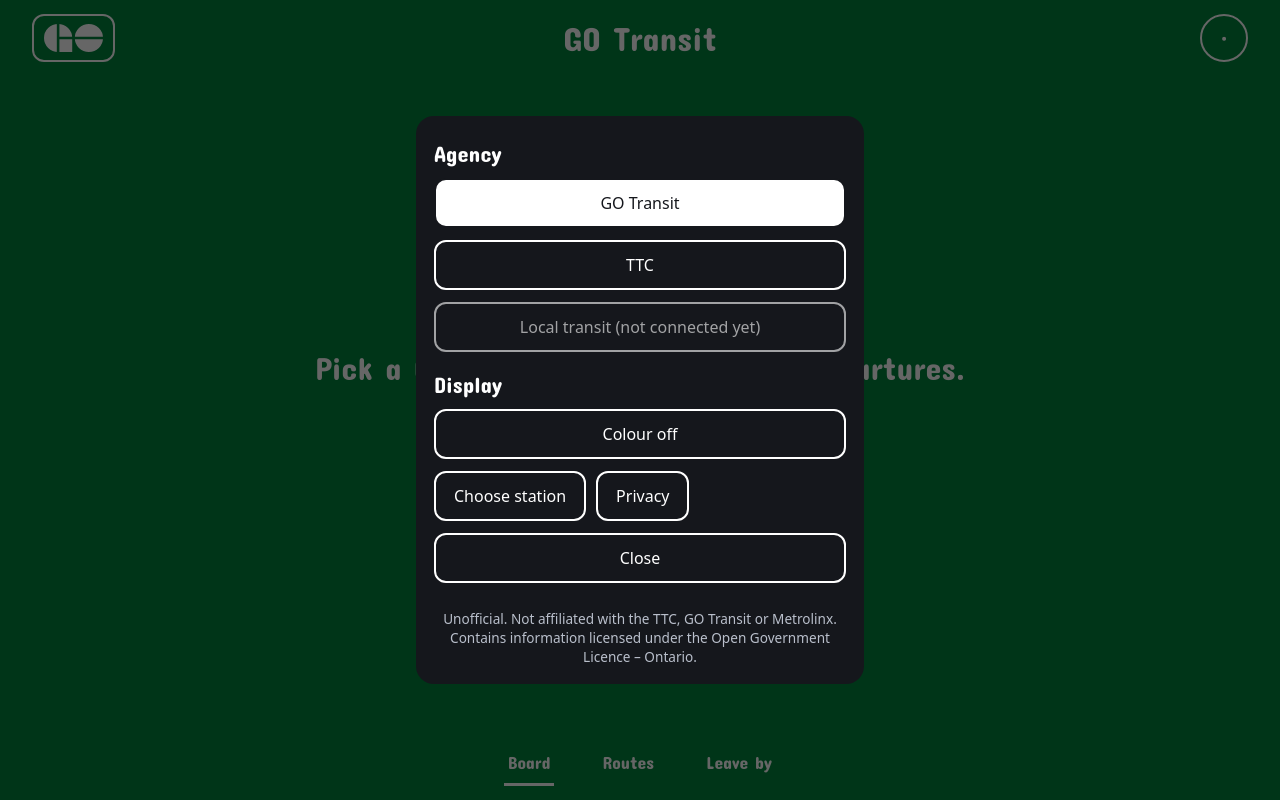
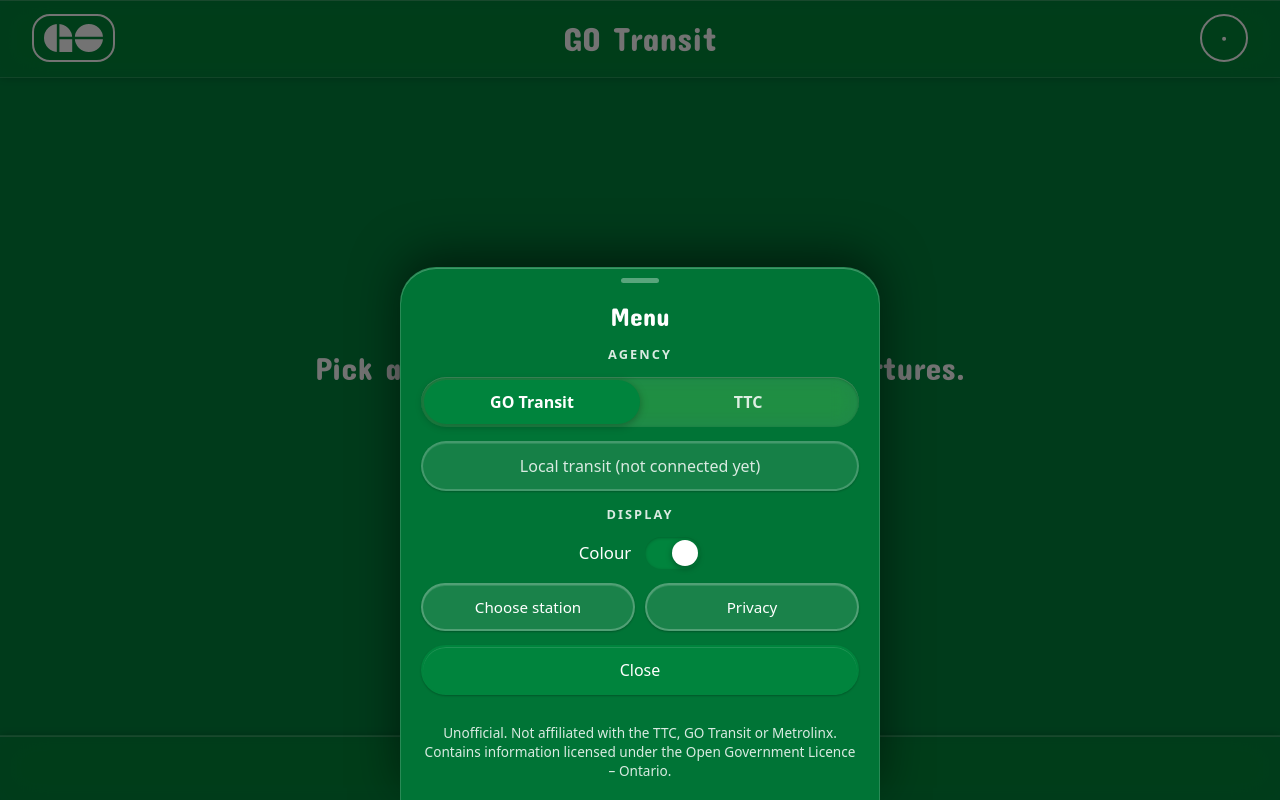
Before and after one commit to huzaimm01/wayfare, a plain HTML site: page index.html in a window 1280 px wide. Both pictures are taken after a click on the button 73 px from the left and 38 px from the top of the page. Drawn offline with Linux system fonts and the light colour scheme.

Commit message:
Wayfare: Liquid Glass menu, contrast fixes, README, worker wiring

```diff
--- a/css/app.css
+++ b/css/app.css
@@ -1,22 +1,23 @@
-:root{--bg:#0059B3;--fg:#fff;--dim:#dbe6f5;--ui:system-ui,-apple-system,"Segoe UI",Roboto,sans-serif;--display:"Concert One",var(--ui)}
+:root{--bg:#0059B3;--fg:#fff;--dim:#dbe6f5;--sheet-bg:#23262b;--sheet-fg:#fff;--accent:#00843D;--ui:system-ui,-apple-system,"Segoe UI",Roboto,sans-serif;--display:"Concert One",var(--ui)}
 *,*::before,*::after{box-sizing:border-box}
 [hidden]{display:none!important}
 html{-webkit-text-size-adjust:100%}
-body{margin:0;min-height:100dvh;background:var(--bg);color:var(--fg);font-family:var(--display)}
-button{font:inherit;color:inherit;background:none;border:0;padding:0;cursor:pointer}
+body{margin:0;min-height:100dvh;background:var(--bg);color:var(--fg);font-family:var(--display);transition:background-color .35s ease,color .35s ease}
+button{font:inherit;color:inherit;background:none;border:0;padding:0;cursor:pointer;transition:background-color .3s ease,color .3s ease,border-color .3s ease,opacity .3s ease,transform .15s ease}
+button:active{transform:scale(.97)}
 a{color:inherit}
 :focus-visible{outline:3px solid currentColor;outline-offset:3px;border-radius:6px}
 .sr{position:absolute;width:1px;height:1px;overflow:hidden;clip-path:inset(50%);white-space:nowrap}
 
-#screen{height:100dvh;display:grid;grid-template-rows:auto minmax(0,1fr) auto;padding:env(safe-area-inset-top) env(safe-area-inset-right) env(safe-area-inset-bottom) env(safe-area-inset-left)}
-header{display:grid;grid-template-columns:1fr auto 1fr;align-items:center;gap:8px;padding:14px clamp(14px,4vw,32px)}
+#screen{position:relative;height:100dvh;padding:0 env(safe-area-inset-right) 0 env(safe-area-inset-left)}
+header{position:absolute;top:env(safe-area-inset-top,0px);left:0;right:0;z-index:5;display:grid;grid-template-columns:1fr auto 1fr;align-items:center;gap:8px;padding:14px clamp(14px,4vw,32px);background:color-mix(in srgb,var(--bg) 72%,transparent);-webkit-backdrop-filter:blur(20px) saturate(1.5);backdrop-filter:blur(20px) saturate(1.5);border-bottom:1px solid color-mix(in srgb,var(--fg) 16%,transparent);box-shadow:0 1px 8px rgba(0,0,0,.18),inset 0 1px 0 color-mix(in srgb,var(--fg) 22%,transparent);transition:background-color .35s ease,border-color .35s ease}
 .mark-btn{justify-self:start}
-.mark{display:grid;place-items:center;min-width:48px;height:48px;padding:0 10px;border:2px solid currentColor;border-radius:12px;font-size:1.25rem}
+.mark{display:grid;place-items:center;min-width:48px;height:48px;padding:0 10px;border:2px solid currentColor;border-radius:18px;font-size:1.25rem}
 .mark img{display:block}
 .title{font-size:clamp(1.35rem,4.4vw,2.1rem);line-height:1.1;text-align:center;padding:6px 8px}
 .dir{justify-self:end;display:grid;place-items:center;width:48px;height:48px;border:2px solid currentColor;border-radius:50%;font-size:1.5rem}
 
-main{width:100%;max-width:46rem;margin:0 auto;padding:8px clamp(14px,4vw,32px) 16px;overflow-x:hidden;overflow-y:auto;display:flex;flex-direction:column;align-items:center}
+main{width:100%;max-width:46rem;height:100%;margin:0 auto;padding:calc(84px + env(safe-area-inset-top,0px)) clamp(14px,4vw,32px) calc(80px + env(safe-area-inset-bottom,0px));overflow-x:hidden;overflow-y:auto;display:flex;flex-direction:column;align-items:center}
 main.center{justify-content:center}
 main.top{align-items:stretch;gap:12px}
 .board{display:flex;flex-direction:column;align-items:center;text-align:center}
@@ -37,15 +38,15 @@ main.top{align-items:stretch;gap:12px}
 .lead{font-size:clamp(1.4rem,5vw,2rem);margin:0;line-height:1.2}
 .lead.left{text-align:left}
 
-nav{display:flex;justify-content:center;gap:clamp(14px,6vw,44px);padding:6px 16px 14px}
-nav button{padding:10px 4px;font-size:1.1rem;color:var(--dim);border-bottom:3px solid transparent}
-nav button[aria-current=page]{color:var(--fg);border-bottom-color:currentColor}
+nav{position:absolute;bottom:env(safe-area-inset-bottom,0px);left:0;right:0;z-index:5;display:flex;justify-content:center;gap:clamp(14px,6vw,44px);padding:6px 16px 14px;background:color-mix(in srgb,var(--bg) 72%,transparent);-webkit-backdrop-filter:blur(20px) saturate(1.5);backdrop-filter:blur(20px) saturate(1.5);border-top:1px solid color-mix(in srgb,var(--fg) 16%,transparent);box-shadow:0 -1px 8px rgba(0,0,0,.18),inset 0 1px 0 color-mix(in srgb,var(--fg) 22%,transparent);transition:background-color .35s ease,border-color .35s ease}
+nav button{padding:10px 4px;font-size:1.1rem;color:var(--dim);border-bottom:3px solid transparent;opacity:.72;transition:color .3s ease,border-color .3s ease,opacity .3s ease}
+nav button[aria-current=page]{color:var(--fg);border-bottom-color:currentColor;opacity:1}
 
-.btn{display:inline-block;padding:12px 18px;border:2px solid currentColor;border-radius:12px;font-family:var(--ui);font-size:1rem;text-decoration:none;text-align:center}
+.btn{display:inline-block;padding:12px 18px;border:2px solid currentColor;border-radius:18px;font-family:var(--ui);font-size:1rem;text-decoration:none;text-align:center;box-shadow:0 1px 3px rgba(0,0,0,.22)}
 .btn.wide{width:100%}
 .btn[disabled]{opacity:.6;cursor:default}
 .row{display:flex;gap:10px;flex-wrap:wrap}
-.field{width:100%;padding:12px 14px;border:2px solid currentColor;border-radius:12px;background:transparent;color:inherit;font:inherit;font-family:var(--ui)}
+.field{width:100%;padding:12px 14px;border:2px solid currentColor;border-radius:18px;background:transparent;color:inherit;font:inherit;font-family:var(--ui)}
 .field::placeholder{color:var(--dim)}
 .field.small{width:6rem}
 .lab{display:grid;gap:4px;font-family:var(--ui);font-size:.85rem;color:var(--dim)}
@@ -64,11 +65,31 @@ nav button[aria-current=page]{color:var(--fg);border-bottom-color:currentColor}
 .missed{opacity:.75}
 .missed .when{text-decoration:line-through}
 
-dialog{width:min(92vw,28rem);max-height:82dvh;padding:0;border:0;border-radius:18px;background:#15171c;color:#fff;font-family:var(--ui)}
-dialog::backdrop{background:rgba(0,0,0,.6)}
-.sheet{display:grid;gap:12px;padding:18px}
-.sheet h2{margin:.4rem 0 0;font:400 1.4rem var(--display)}
-.sheet .note,.sheet .sub{color:#b9bfcb}
-.sheet .field{color:#fff;border-color:#4a505c}
-.sheet .btn[aria-pressed=true]{background:#fff;color:#15171c}
-.sheet .list{overflow-y:auto;max-height:48dvh}
+dialog{position:fixed;left:0;right:0;bottom:0;top:auto;width:min(100vw,30rem);max-height:88dvh;margin:0 auto;padding:0;border:1px solid color-mix(in srgb,var(--fg) 16%,transparent);border-bottom:0;border-radius:36px 36px 0 0;background:color-mix(in srgb,var(--sheet-bg) 88%,#000);-webkit-backdrop-filter:blur(28px) saturate(1.6);backdrop-filter:blur(28px) saturate(1.6);color:var(--sheet-fg);font-family:var(--ui);box-shadow:0 -12px 48px rgba(0,0,0,.5),inset 0 1px 0 color-mix(in srgb,var(--sheet-fg) 25%,transparent)}
+dialog[open]{animation:sheet-in .45s cubic-bezier(.2,.9,.25,1.08)}
+dialog::backdrop{background:rgba(0,0,0,.55)}
+dialog[open]::backdrop{animation:fade-in .3s ease}
+@keyframes sheet-in{from{transform:translateY(64px);opacity:0}}
+@keyframes fade-in{from{opacity:0}}
+@media (prefers-reduced-motion:reduce){dialog[open],dialog[open]::backdrop{animation:none}}
+.sheet{display:grid;gap:14px;padding:10px 20px calc(20px + env(safe-area-inset-bottom));text-align:center}
+.sheet::before{content:"";justify-self:center;width:38px;height:5px;border-radius:99px;background:color-mix(in srgb,var(--sheet-fg) 35%,transparent)}
+.sheet h2{margin:.2rem 0 0;font:400 1.6rem var(--display)}
+.sheet .sec{margin:0;font:700 .8rem var(--ui);letter-spacing:.16em;text-transform:uppercase;color:var(--sheet-fg);opacity:.85}
+.sheet .row{display:grid;grid-template-columns:1fr 1fr}
+.sheet .row .btn{padding:12px 8px;font-size:.95rem;white-space:nowrap}
+.sheet .note,.sheet .sub{color:var(--sheet-fg);opacity:.85}
+.sheet .field{color:var(--sheet-fg);border-color:color-mix(in srgb,var(--sheet-fg) 32%,transparent);text-align:left}
+.sheet .btn{border-radius:99px;background:color-mix(in srgb,var(--sheet-fg) 10%,transparent);border-color:color-mix(in srgb,var(--sheet-fg) 24%,transparent);box-shadow:0 1px 2px rgba(0,0,0,.25),inset 0 1px 0 color-mix(in srgb,var(--sheet-fg) 12%,transparent)}
+.sheet .btn.primary{background:var(--accent);color:var(--fg);border-color:var(--accent)}
+.sheet .btn.ghost{opacity:.85}
+.sheet .list{text-align:left;overflow-y:auto;max-height:48dvh}
+.seg{position:relative;display:flex;padding:3px;border-radius:99px;background:color-mix(in srgb,var(--sheet-fg) 12%,transparent);-webkit-backdrop-filter:blur(12px) saturate(1.4);backdrop-filter:blur(12px) saturate(1.4);box-shadow:inset 0 1px 3px rgba(0,0,0,.25),inset 0 1px 0 color-mix(in srgb,var(--sheet-fg) 18%,transparent)}
+.seg-ind{position:absolute;top:3px;bottom:3px;left:3px;width:calc(50% - 3px);border-radius:99px;background:var(--accent);box-shadow:0 2px 8px rgba(0,0,0,.3);transition:transform .35s cubic-bezier(.2,.9,.25,1.2)}
+.seg button{position:relative;flex:1;padding:11px 4px;font-family:var(--ui);font-size:1rem;font-weight:600;color:var(--sheet-fg);opacity:.85;transition:color .3s ease,opacity .3s ease}
+.seg button[aria-pressed=true]{color:var(--fg);opacity:1}
+.switch-row{display:flex;align-items:center;justify-content:center;gap:14px;font-family:var(--ui);font-size:1.05rem}
+.switch{flex:none;width:56px;height:32px;border-radius:99px;background:color-mix(in srgb,var(--sheet-fg) 24%,transparent);position:relative;transition:background-color .3s ease;box-shadow:inset 0 1px 3px rgba(0,0,0,.25)}
+.switch .knob{position:absolute;top:3px;left:3px;width:26px;height:26px;border-radius:50%;background:var(--sheet-fg);box-shadow:0 2px 6px rgba(0,0,0,.35);transition:transform .38s cubic-bezier(.2,.9,.25,1.35),background-color .3s ease}
+.switch[aria-checked=true]{background:var(--accent)}
+.switch[aria-checked=true] .knob{transform:translateX(24px);background:var(--fg)}
--- a/js/config.js
+++ b/js/config.js
@@ -1,5 +1,5 @@
 // The one setting you must change: the URL of your deployed Worker, no trailing slash needed.
-export const WORKER_URL = '';
+export const WORKER_URL = 'https://wayfare.huzaimm01.workers.dev';
 
 export const REFRESH_MS = 20000;
 export const WALK = { mps: 1.3, detour: 1.25 }; // walking speed and a straight-line-to-street detour factor
--- a/js/main.js
+++ b/js/main.js
@@ -28,6 +28,12 @@ function setPalette(bg) {
   const p = palette(state.colour ? bg : '#2b2e35');
   const s = document.documentElement.style;
   s.setProperty('--bg', p.bg); s.setProperty('--fg', p.fg); s.setProperty('--dim', p.dim);
+  // Light palettes (yellow, orange) would put dark text on a light sheet: yellow on yellow.
+  // Those get a dark sheet instead; the palette colour survives as the accent.
+  const light = p.fg === '#111111';
+  s.setProperty('--sheet-bg', light ? '#191c20' : p.bg);
+  s.setProperty('--sheet-fg', light ? '#ffffff' : p.fg);
+  s.setProperty('--accent', p.bg);
   $('meta[name=theme-color]').setAttribute('content', p.bg);
   if (p.fg !== currentFg) {
     currentFg = p.fg;
@@ -81,17 +87,22 @@ async function pickStation() {
 
 function openMenu() {
   const dlg = $('#menu'), body = $('#menuBody');
-  const agencyBtn = (key, label) => h('button', { class: 'btn wide', type: 'button', 'aria-pressed': String(state.agency === key), onclick: () => { state.agency = key; save(); dlg.close(); navigate('board'); } }, label);
+  const segInd = h('span', { class: 'seg-ind' });
+  const segBtn = (key, label) => h('button', { type: 'button', 'aria-pressed': String(state.agency === key), onclick: () => { state.agency = key; save(); dlg.close(); navigate('board'); } }, label);
+  const seg = h('div', { class: 'seg' }, segInd, segBtn('go', 'GO Transit'), segBtn('ttc', 'TTC'));
+  segInd.style.transform = state.agency === 'ttc' ? 'translateX(100%)' : 'translateX(0)';
+  const sw = h('button', { class: 'switch', type: 'button', role: 'switch', 'aria-checked': String(state.colour), 'aria-label': 'Colour', onclick: e => { state.colour = !state.colour; save(); e.currentTarget.setAttribute('aria-checked', String(state.colour)); current && navigate(state.view); } }, h('span', { class: 'knob' }));
   body.replaceChildren(
-    h('h2', {}, 'Agency'),
-    agencyBtn('go', 'GO Transit'), agencyBtn('ttc', 'TTC'),
-    h('button', { class: 'btn wide', type: 'button', disabled: true }, 'Local transit (not connected yet)'),
-    h('h2', {}, 'Display'),
-    h('button', { class: 'btn wide', type: 'button', 'aria-pressed': String(!state.colour), onclick: e => { state.colour = !state.colour; save(); e.currentTarget.setAttribute('aria-pressed', String(!state.colour)); current && navigate(state.view); } }, 'Colour off'),
+    h('h2', {}, 'Menu'),
+    h('p', { class: 'sec' }, 'Agency'),
+    seg,
+    h('button', { class: 'btn wide ghost', type: 'button', disabled: true }, 'Local transit (not connected yet)'),
+    h('p', { class: 'sec' }, 'Display'),
+    h('div', { class: 'switch-row' }, h('span', {}, 'Colour'), sw),
     h('div', { class: 'row' },
       h('button', { class: 'btn', type: 'button', onclick: () => { dlg.close(); pickStation(); } }, 'Choose station'),
       h('a', { class: 'btn', href: 'privacy.html' }, 'Privacy')),
-    h('button', { class: 'btn', type: 'button', onclick: () => dlg.close() }, 'Close'),
+    h('button', { class: 'btn primary wide', type: 'button', onclick: () => dlg.close() }, 'Close'),
     h('p', { class: 'note small' }, 'Unofficial. Not affiliated with the TTC, GO Transit or Metrolinx. Contains information licensed under the Open Government Licence – Ontario.'));
   dlg.showModal();
 }
--- a/js/picker.js
+++ b/js/picker.js
@@ -22,7 +22,7 @@ export async function openPicker({ title, load, onPick, emptyText }) {
       h('span', {}, i.label), h('span', { class: 'sub' }, i.d != null ? fmtDistance(i.d) : i.sub || '')))));
   };
   input.addEventListener('input', draw);
-  try { items = await load(); } catch { status.textContent = 'Could not load the list. Try again in a moment.'; return; }
+  try { items = await load(); } catch (e) { status.textContent = e?.message === 'not-configured' ? 'Live data is not connected yet. The Worker link is missing, so this list cannot load.' : 'Could not load the list. Try again in a moment.'; return; }
   near.hidden = !items.some(i => i.lat != null);
   near.onclick = async () => {
     try { pos = await getPosition(); near.hidden = true; draw(); }
```
Also changed, not shown: 2 other files.
